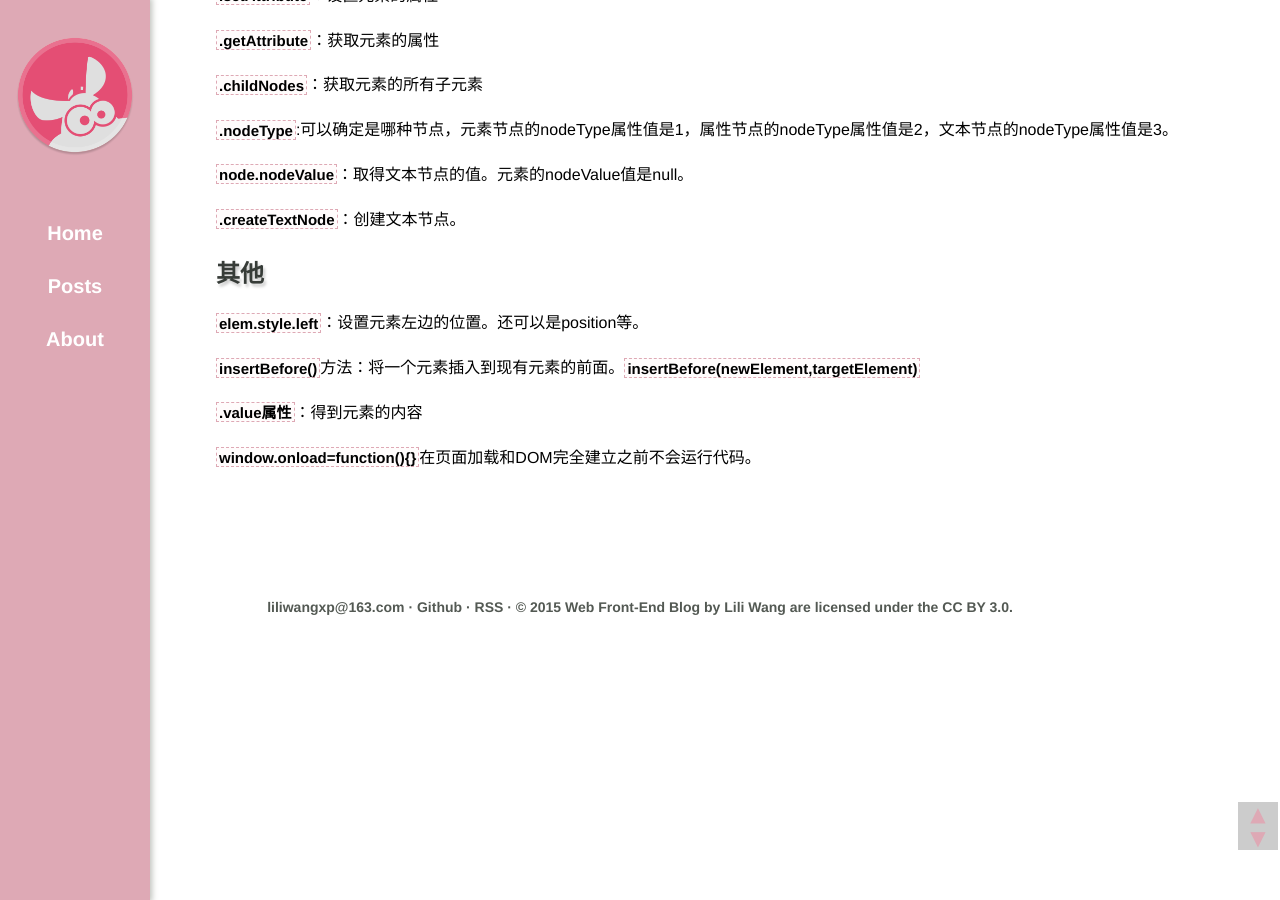
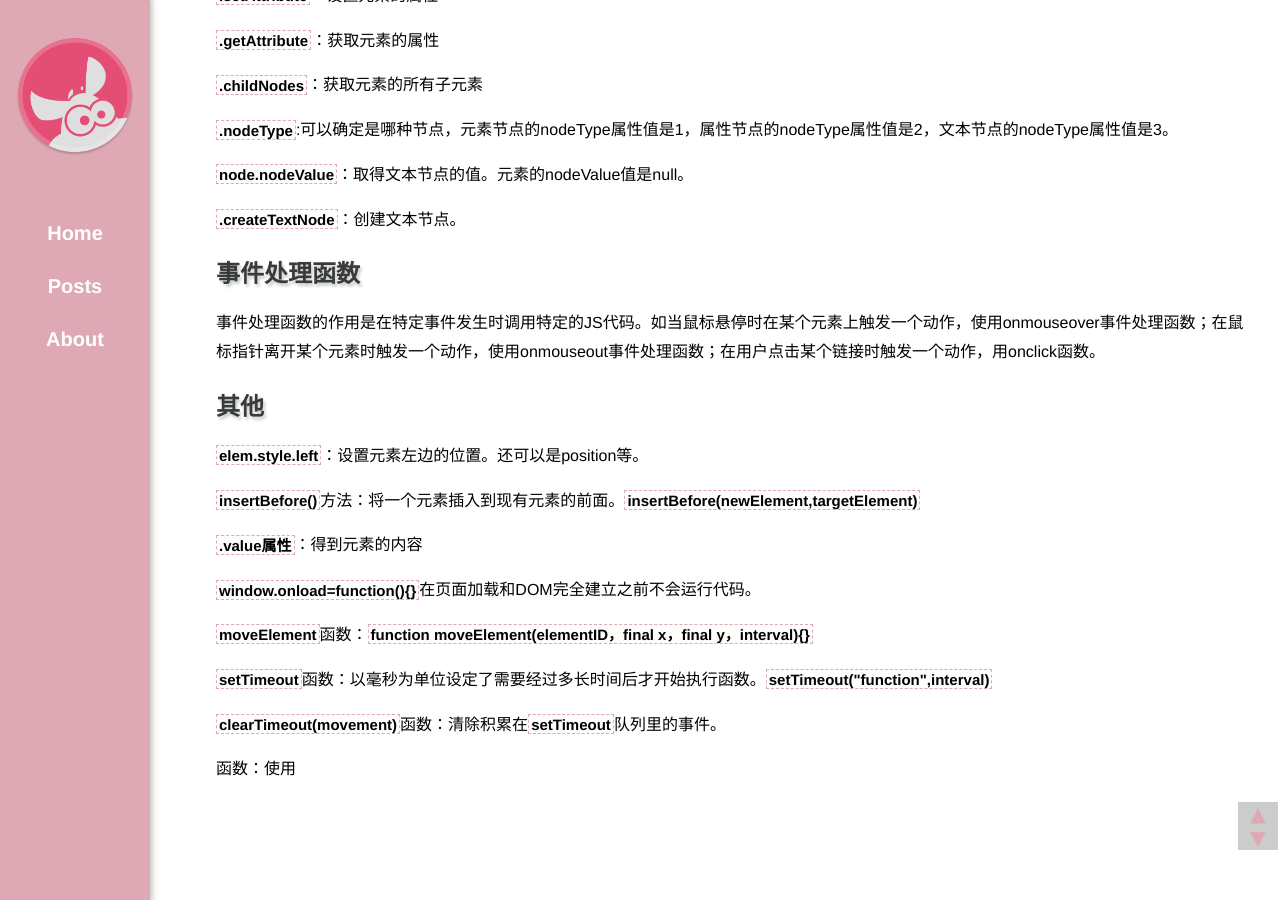
Before and after one commit to Gemini-wang/blog, a Jekyll site: the page built from _posts/2015-06-03-DOM.md, in a window 1280 px wide and 900 px high, scrolled down 966 px. Built offline with Jekyll 4.4.1, drawn with Linux system fonts in a browser that asks for light colours; nearby versions of some CDN libraries; library files that are not in the unit come from our copies; Markdown is read by kramdown in place of the engine named in the settings; comment, search, counter and statistics services are not loaded.

Commit message:
Update 2015-06-03-DOM.md

```diff
--- a/_posts/2015-06-03-DOM.md
+++ b/_posts/2015-06-03-DOM.md
@@ -47,6 +47,8 @@ DOM先加载文档的静态内容，再动态刷新，动态刷新不影响文
 
 `.createTextNode`：创建文本节点。
 
+#事件处理函数
+事件处理函数的作用是在特定事件发生时调用特定的JS代码。如当鼠标悬停时在某个元素上触发一个动作，使用onmouseover事件处理函数；在鼠标指针离开某个元素时触发一个动作，使用onmouseout事件处理函数；在用户点击某个链接时触发一个动作，用onclick函数。
 
 #其他
 `elem.style.left`：设置元素左边的位置。还可以是position等。
@@ -56,3 +58,11 @@ DOM先加载文档的静态内容，再动态刷新，动态刷新不影响文
 `.value属性`：得到元素的内容
 
 `window.onload=function(){}`在页面加载和DOM完全建立之前不会运行代码。
+
+`moveElement`函数：`function moveElement(elementID，final x，final y，interval){}`
+
+`setTimeout`函数：以毫秒为单位设定了需要经过多长时间后才开始执行函数。`setTimeout("function",interval)`
+
+`clearTimeout(movement)`函数：清除积累在`setTimeout`队列里的事件。
+
+函数：使用
```
